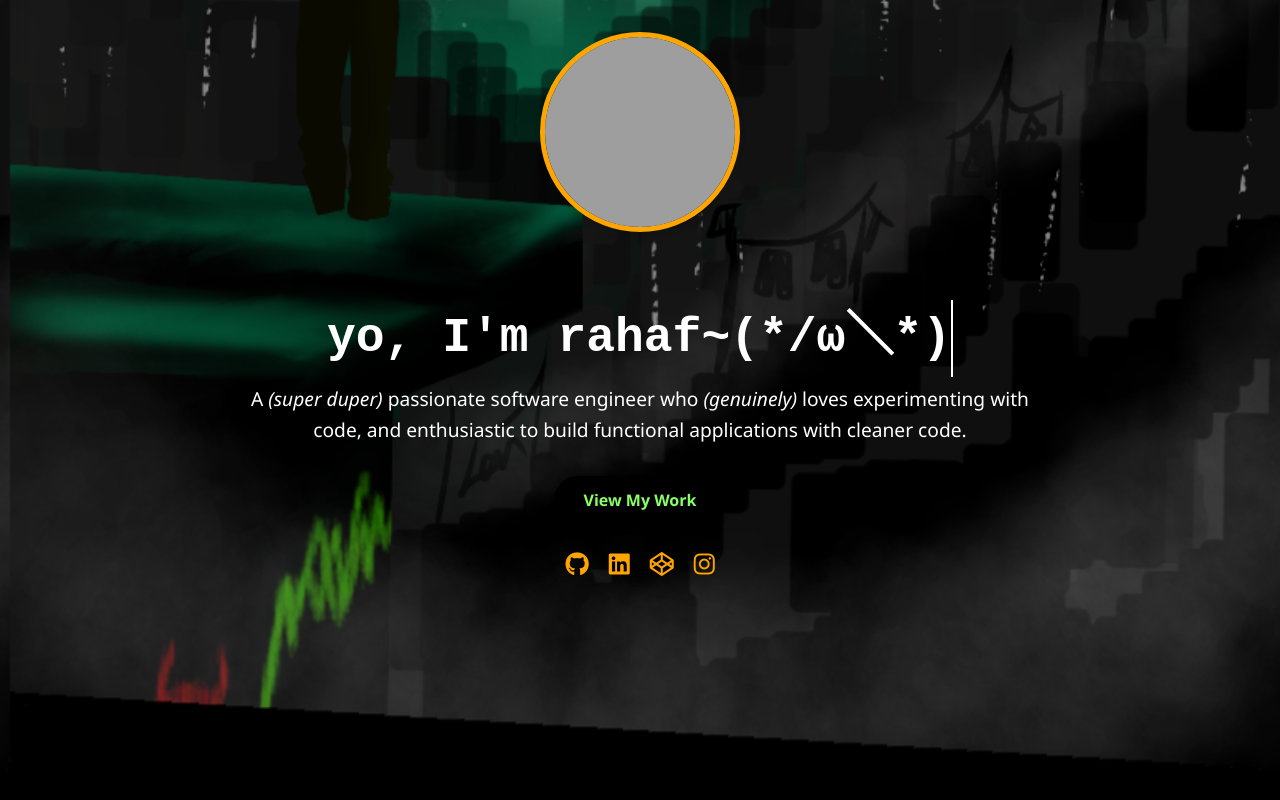
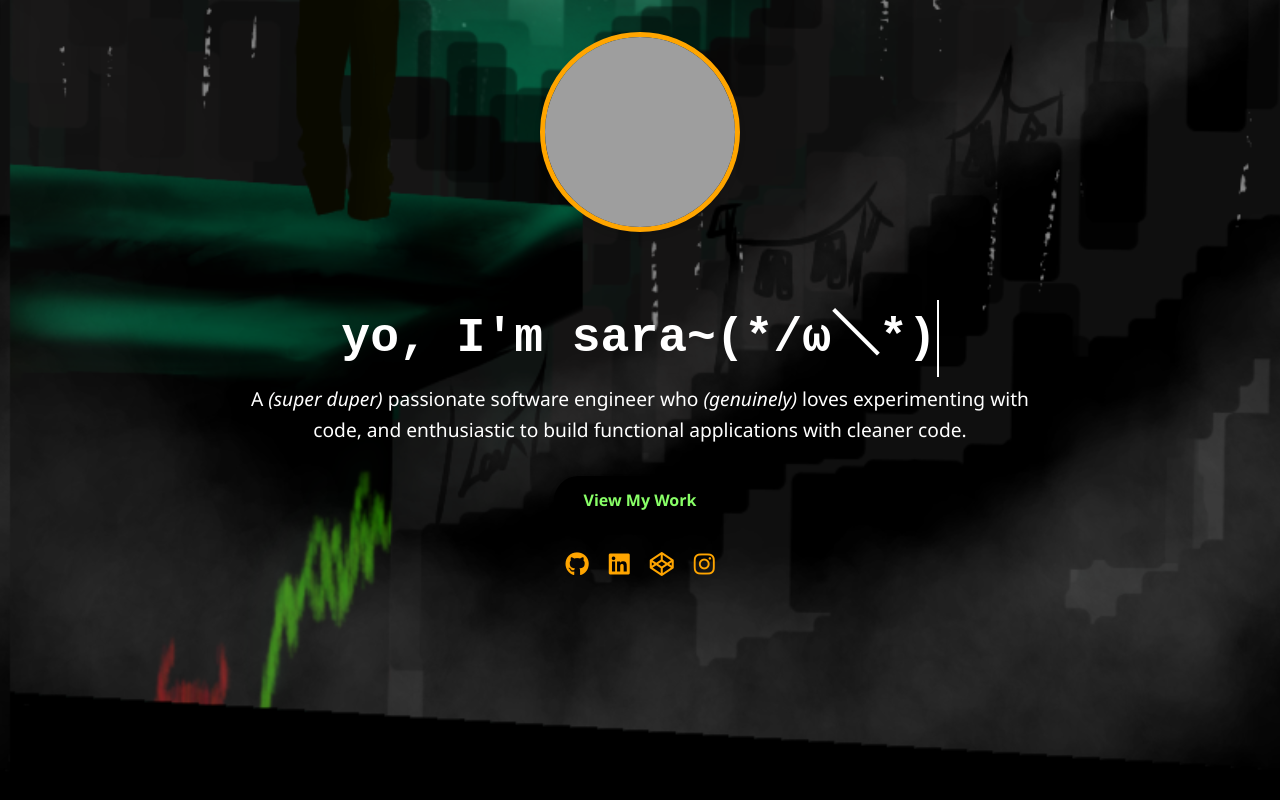
Before and after one commit to rahafsalehh/rahaf-portfolio, a plain HTML site: page rahaf.html in a window 1280 px wide. Shown: the part 655-1455 px from the top of the page. Drawn offline with Linux system fonts and the light colour scheme; grey boxes are pictures that could not be loaded.

Commit message:
commit test

```diff
--- a/rahaf.html
+++ b/rahaf.html
@@ -42,7 +42,7 @@
             <div class="hero-content">
 
                 <div id="greetingMessage">
-                <h1>yo, I'm rahaf~(*/ω＼*)</h1>
+                <h1>yo, I'm sara~(*/ω＼*)</h1>
                 </div>
 
                 <p>A <span>(super duper)</span> passionate software engineer who <span>(genuinely) </span>loves experimenting with code, and enthusiastic to build functional applications with cleaner code.</p>
```
